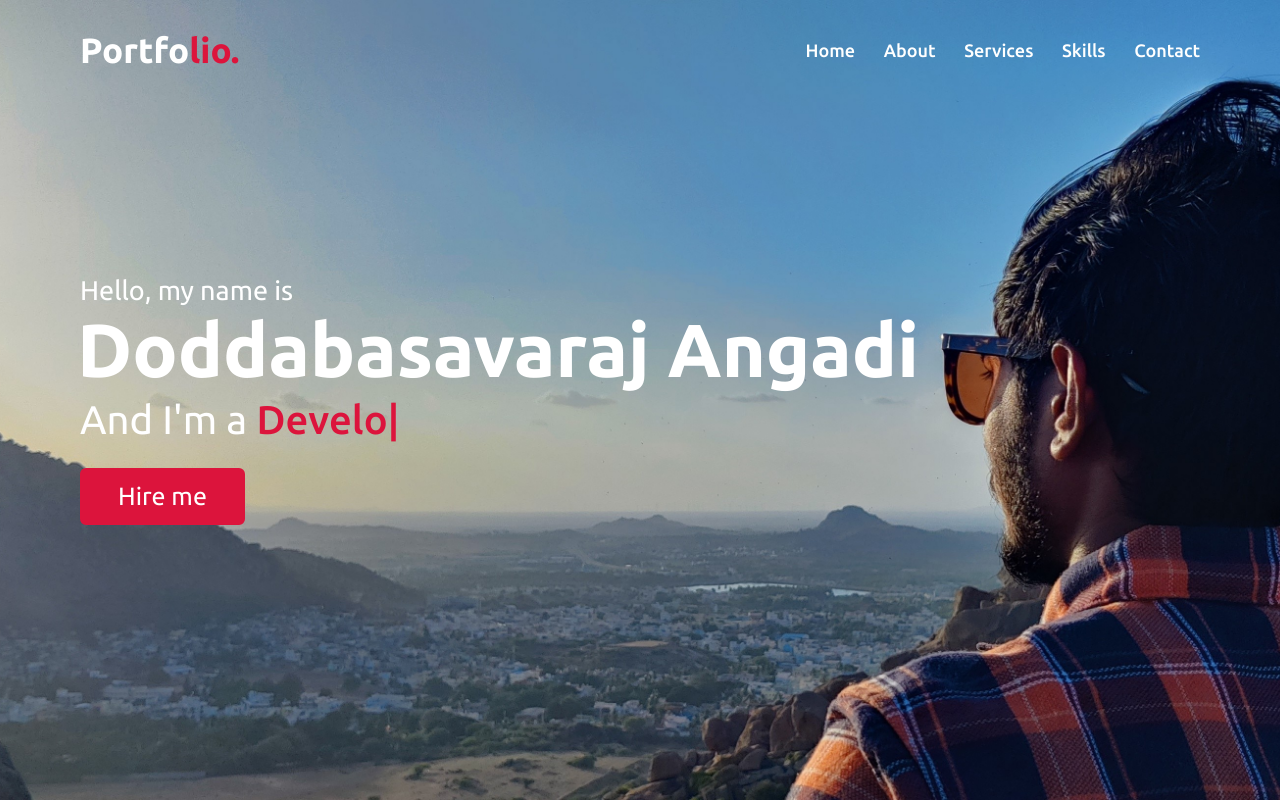
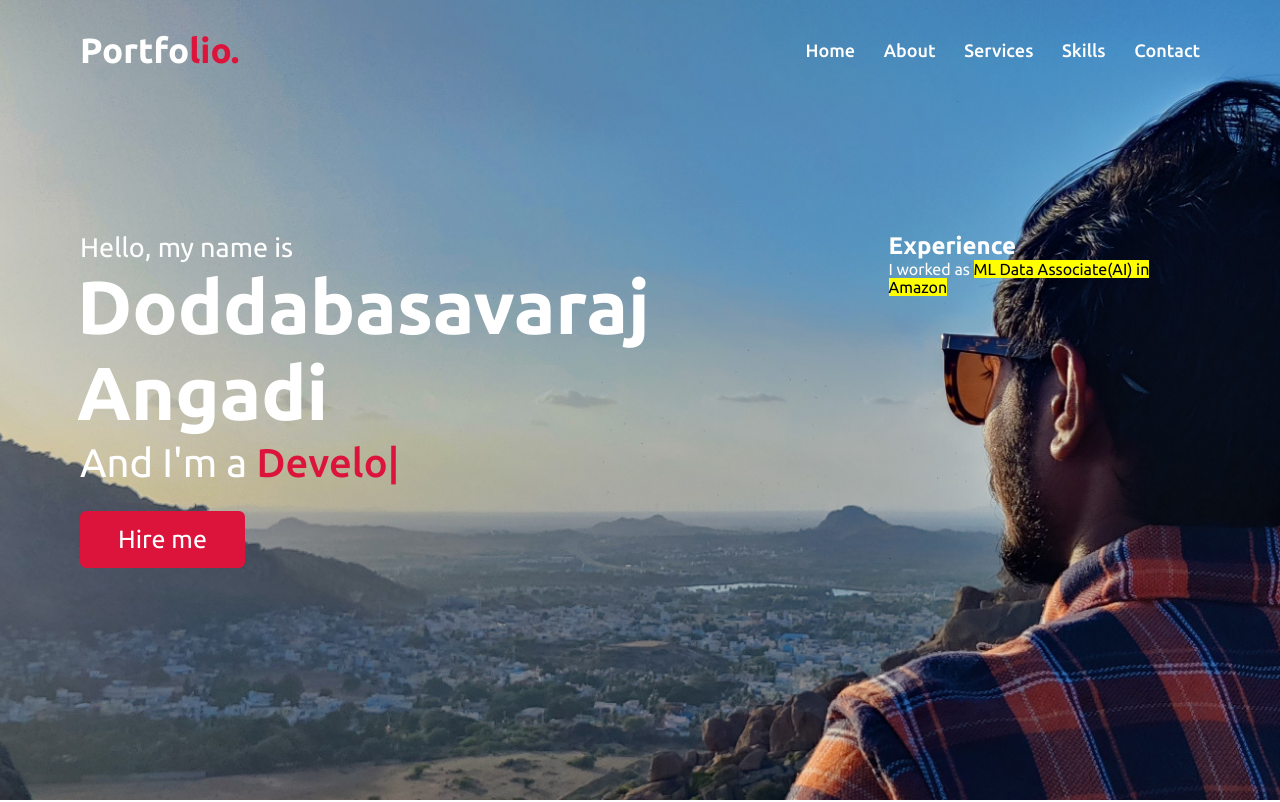
Before and after one commit to dbasu00/Portfolio.github.io, a plain HTML site: page index.html in a window 1280 px wide. Shown: the top 802 px of the page. Drawn offline with nearby package versions, Linux system fonts and the light colour scheme.

Commit message:
Update index.html
Adding experience

```diff
--- a/index.html
+++ b/index.html
@@ -42,6 +42,12 @@
                 <div class="text-2">Doddabasavaraj Angadi</div>
                 <div class="text-3">And I'm a <span class="typing"></span></div>
                 <a href="#">Hire me</a>
+            </div>
+            <br>
+            <div class="exp">
+                <div class="text"><h2>Experience</h2></div>
+                <p>I worked as <mark> ML Data Associate(AI) in Amazon</mark>
+                </p>
             </div>
         </div>
     </section>
```
